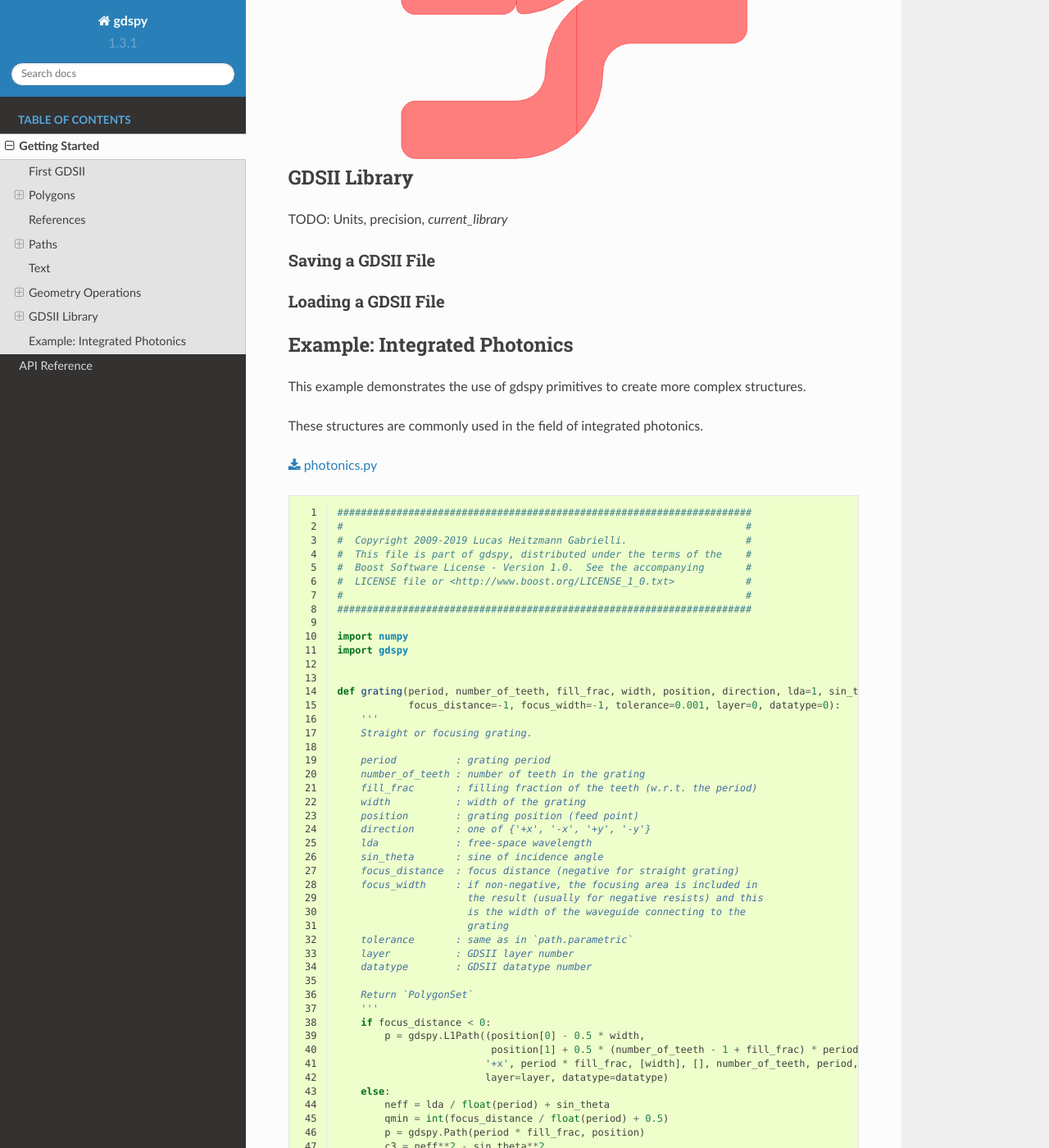
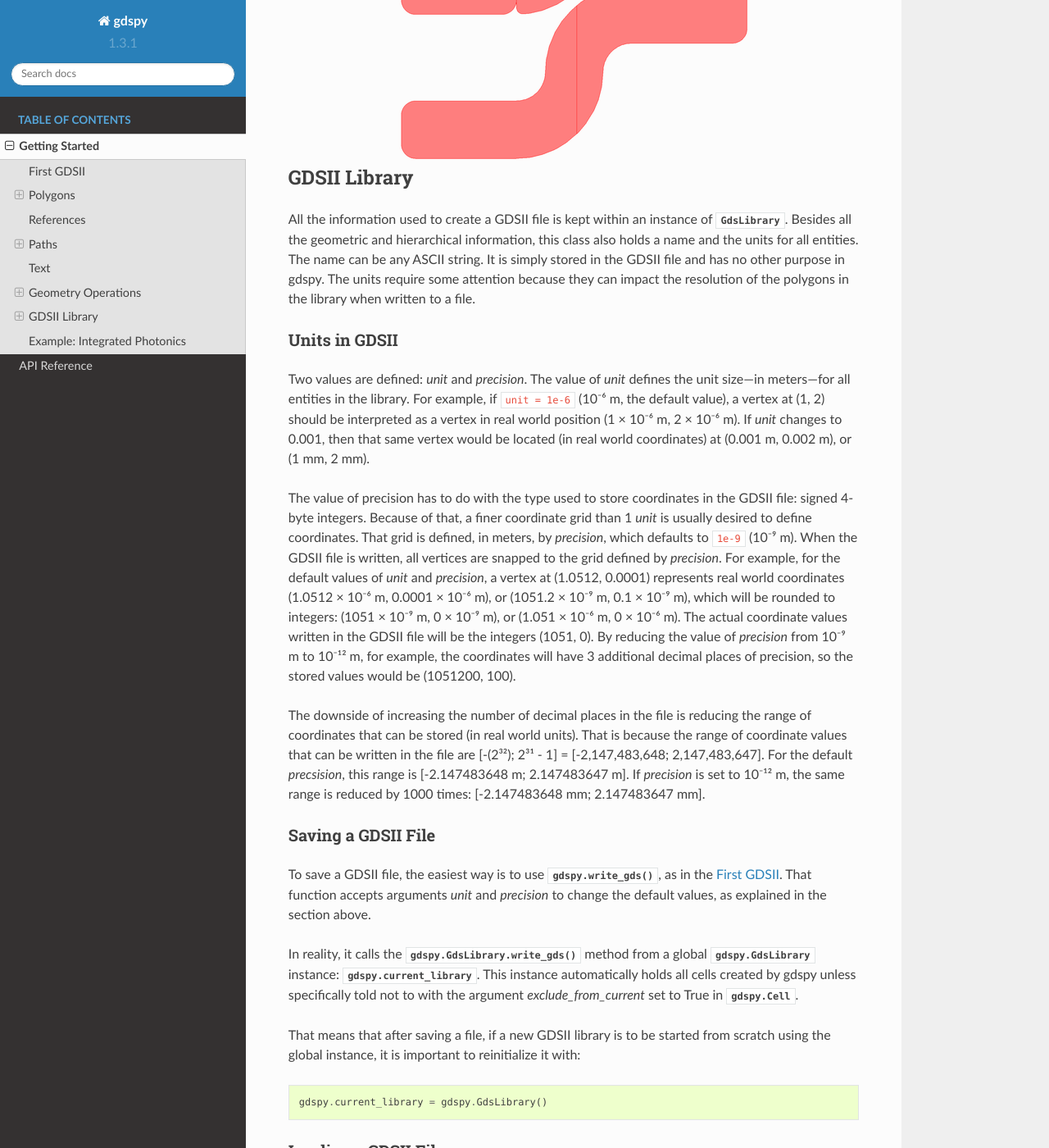
Before and after one commit to heitzmann/gdspy, a Sphinx documentation site: the page built from docs/gettingstarted.rst, in a window 1280 px wide and 1400 px high, scrolled down 16674 px. Shown: the whole window at 82% size. Built offline with Sphinx 7.4.7 and the Read the Docs theme 2.0.0, drawn with Linux system fonts in a browser that asks for light colours; some of the changed text lies outside the part shown.

Commit message:
Docs on GdsLibrary

```diff
--- a/docs/gettingstarted.rst
+++ b/docs/gettingstarted.rst
@@ -411,15 +411,67 @@ It doesn't have a `join_first` argument as :func:`gdspy.offset`, so if it will b
 GDSII Library
 *************
 
-TODO: Units, precision, `current_library`
+All the information used to create a GDSII file is kept within an instance of :class:`GdsLibrary`.
+Besides all the geometric and hierarchical information, this class also holds a name and the units for all entities.
+The name can be any ASCII string.
+It is simply stored in the GDSII file and has no other purpose in gdspy.
+The units require some attention because they can impact the resolution of the polygons in the library when written to a file.
+
+Units in GDSII
+==============
+
+Two values are defined: `unit` and `precision`.
+The value of `unit` defines the unit size—in meters—for all entities in the library.
+For example, if ``unit = 1e-6`` (10⁻⁶ m, the default value), a vertex at (1, 2) should be interpreted as a vertex in real world position (1 × 10⁻⁶ m, 2 × 10⁻⁶ m).
+If `unit` changes to 0.001, then that same vertex would be located (in real world coordinates) at (0.001 m, 0.002 m), or (1 mm, 2 mm).
+
+The value of precision has to do with the type used to store coordinates in the GDSII file: signed 4-byte integers.
+Because of that, a finer coordinate grid than 1 `unit` is usually desired to define coordinates.
+That grid is defined, in meters, by `precision`, which defaults to ``1e-9`` (10⁻⁹ m).
+When the GDSII file is written, all vertices are snapped to the grid defined by `precision`.
+For example, for the default values of `unit` and `precision`, a vertex at (1.0512, 0.0001) represents real world coordinates (1.0512 × 10⁻⁶ m, 0.0001 × 10⁻⁶ m), or (1051.2 × 10⁻⁹ m, 0.1 × 10⁻⁹ m), which will be rounded to integers: (1051 × 10⁻⁹ m, 0 × 10⁻⁹ m), or (1.051 × 10⁻⁶ m, 0 × 10⁻⁶ m).
+The actual coordinate values written in the GDSII file will be the integers (1051, 0).
+By reducing the value of `precision` from 10⁻⁹ m to 10⁻¹² m, for example, the coordinates will have 3 additional decimal places of precision, so the stored values would be (1051200, 100).
+
+The downside of increasing the number of decimal places in the file is reducing the range of coordinates that can be stored (in real world units).
+That is because the range of coordinate values that can be written in the file are [-(2³²); 2³¹ - 1] = [-2,147,483,648; 2,147,483,647].
+For the default `precsision`, this range is [-2.147483648 m; 2.147483647 m].
+If `precision` is set to 10⁻¹² m, the same range is reduced by 1000 times: [-2.147483648 mm; 2.147483647 mm].
 
 
 Saving a GDSII File
 ===================
 
+To save a GDSII file, the easiest way is to use :func:`gdspy.write_gds`, as in the :ref:`First GDSII`.
+That function accepts arguments `unit` and `precision` to change the default values, as explained in the section above.
+
+In reality, it calls the :meth:`gdspy.GdsLibrary.write_gds` method from a global :class:`gdspy.GdsLibrary` instance: :attr:`gdspy.current_library`.
+This instance automatically holds all cells created by gdspy unless specifically told not to with the argument `exclude_from_current` set to True in :class:`gdspy.Cell`.
+
+That means that after saving a file, if a new GDSII library is to be started from scratch using the global instance, it is important to reinitialize it with:
+
+.. code-block:: python
+
+   gdspy.current_library = gdspy.GdsLibrary()
+
 
 Loading a GDSII File
 ====================
+
+To load an existing GDSII file (or to work simultaneously with multiple libraries), a new instance of :class:`GdsLibrary` can be created or an existing one can be used:
+
+.. code-block:: python
+
+   # Load a GDSII file into a new library
+   gdsii = gdspy.GdsLibrary(infile='filename.gds')
+
+   # Use the current global library to load the file
+   gdspy.current_library.read_gds('filename.gds')
+
+In either case, care must be taken to merge the units from the library and the file, which is controlled by the argument `units` in :meth:`gdspy.GdsLibrary.read_gds` (keyword argument in :class:`gdspy.GdsLibrary`).
+
+Access to the cells in the loaded library is provided through the dictionary :attr:`gdspy.GdsLibrary.cell_dict` (cells indexed by name).
+The method :meth:`gdspy.GdsLibrary.top_level` can be used to find the top-level cells in the library (cells on the top of the hierarchy, i.e., cell that are not referenced by any other cells) and :meth:`gdspy.GdsLibrary.extract` can be used to import a given cell and all of its dependencies into :attr:`gdspy.current_library`.
 
 
 *****************************
```
